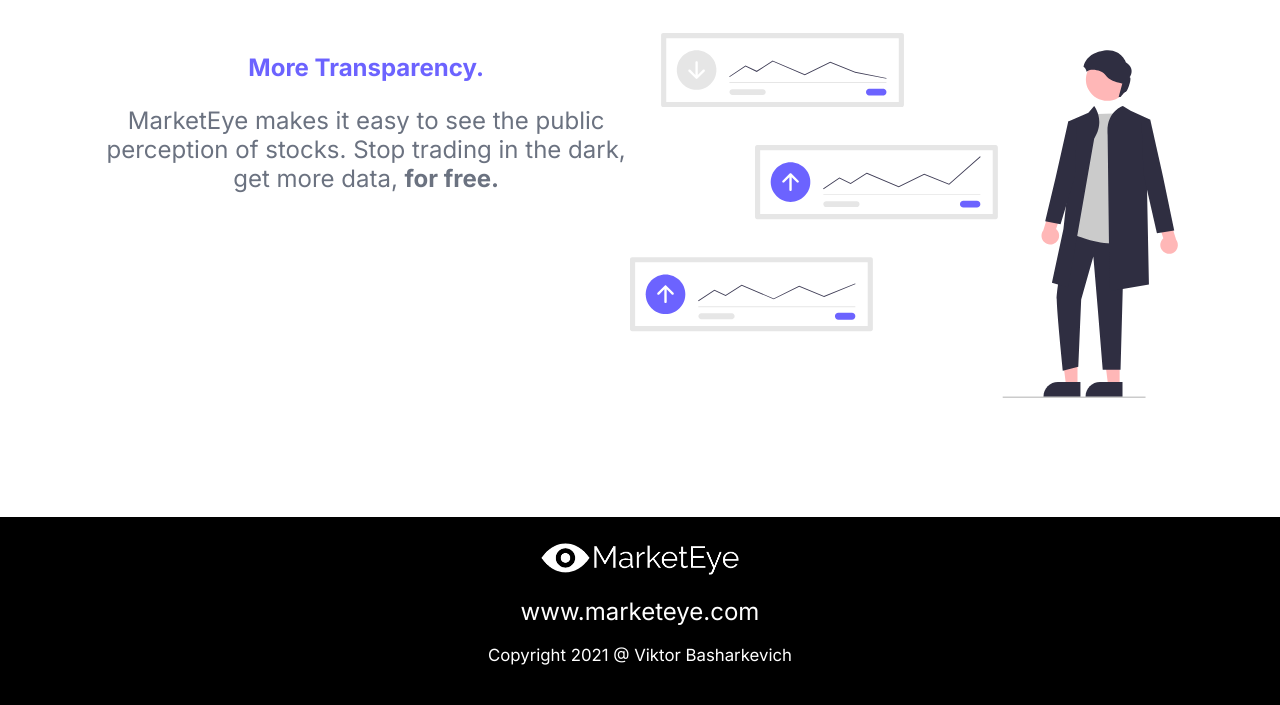
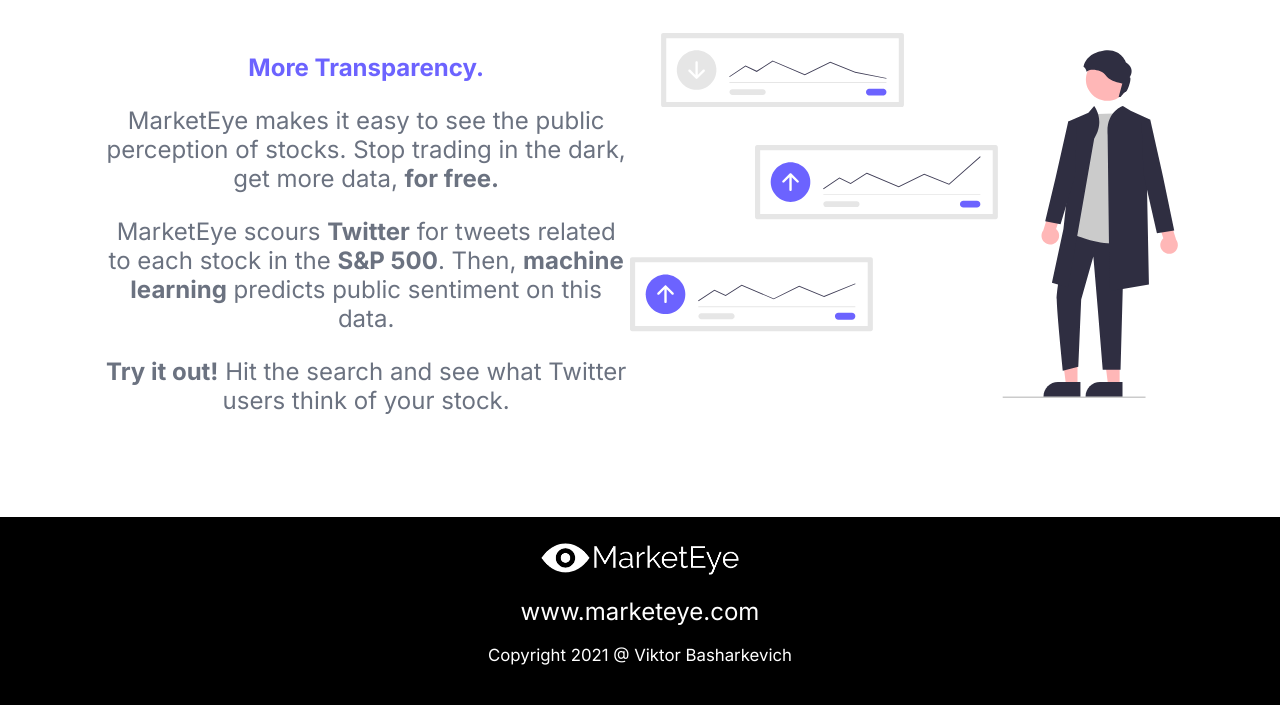
Before and after one commit to ViktorBash/MarketEye, a Django app: page / in a window 1280 px wide. Shown: the part 353-1058 px from the top of the page. Run offline with Django 3.2, Linux system fonts and the light colour scheme.

Commit message:
Updated home page with more info on what MarketEye is

```diff
--- a/stocks/templates/home.html
+++ b/stocks/templates/home.html
@@ -19,7 +19,10 @@
         <p class="landing-text">MarketEye makes it easy to see the public perception of stocks. Stop trading in the
             dark,
             get more data, <b>for
-                free.</b></p>
+                free.</b>
+        </p>
+        <p class="landing-text">MarketEye scours <b>Twitter</b> for tweets related to each stock in the <b>S&P 500</b>. Then, <b>machine learning</b> predicts public sentiment on this data.  </p>
+        <p class="landing-text"><b>Try it out!</b> Hit the search and see what Twitter users think of your stock.</p>
         <!-- <button class="landing-button">
             <p>See How</p>
         </button> -->
```
